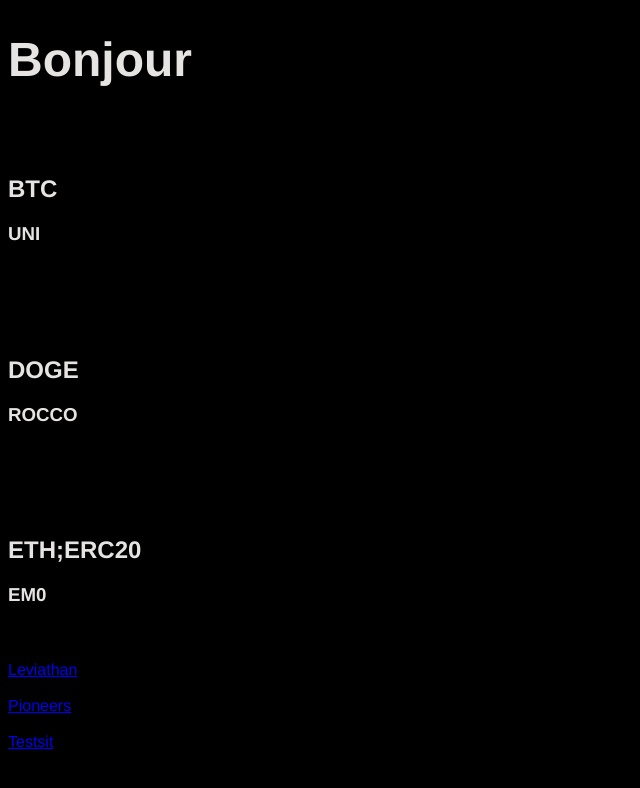
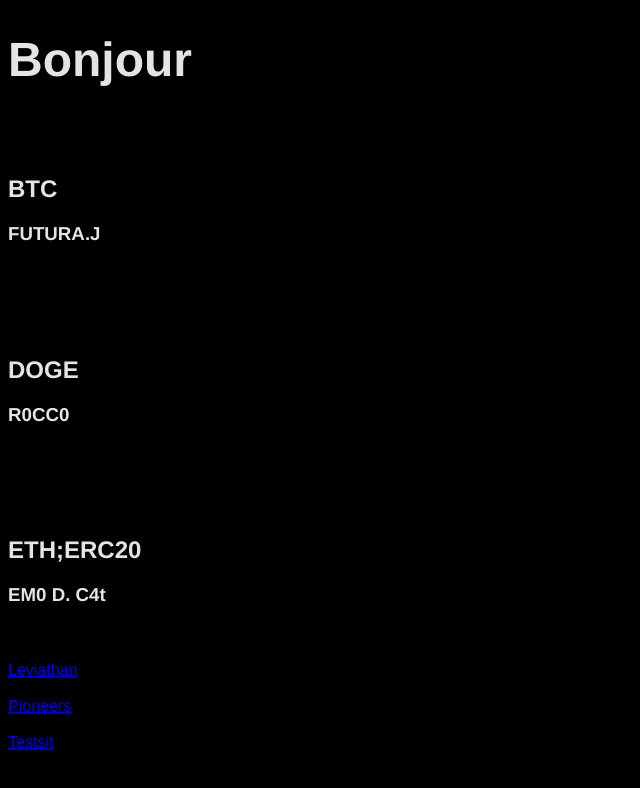
Before and after one commit to 8000aj/Public-Pioneers, a Jekyll site: the page built from index.html, in a window 1280 px wide. Shown: the top 788 px of the page, without its empty margins (0-640 px from the left). Built offline with Jekyll 4.4.1, drawn with Linux system fonts in a browser that asks for light colours.

Commit message:
Update index.html

```diff
--- a/index.html
+++ b/index.html
@@ -12,17 +12,17 @@ title: Pioneers
 		<br></br>
 
 		<h2>BTC</h2>
-		<h3>UNI</h3>
+		<h3>FUTURA.J</h3>
 		<br></br>
 		<br></br>
 
 		<h2>DOGE</h2>
-		<h3>ROCCO</h3>
+		<h3>R0CC0</h3>
 		<br></br>
 		<br></br>
 
 		<h2>ETH;ERC20</h2>
-		<h3>EM0</h3>
+		<h3>EM0 D. C4t</h3>
 		<br></br>
 
 		<a href="/Leviathan">Leviathan</a>
```
